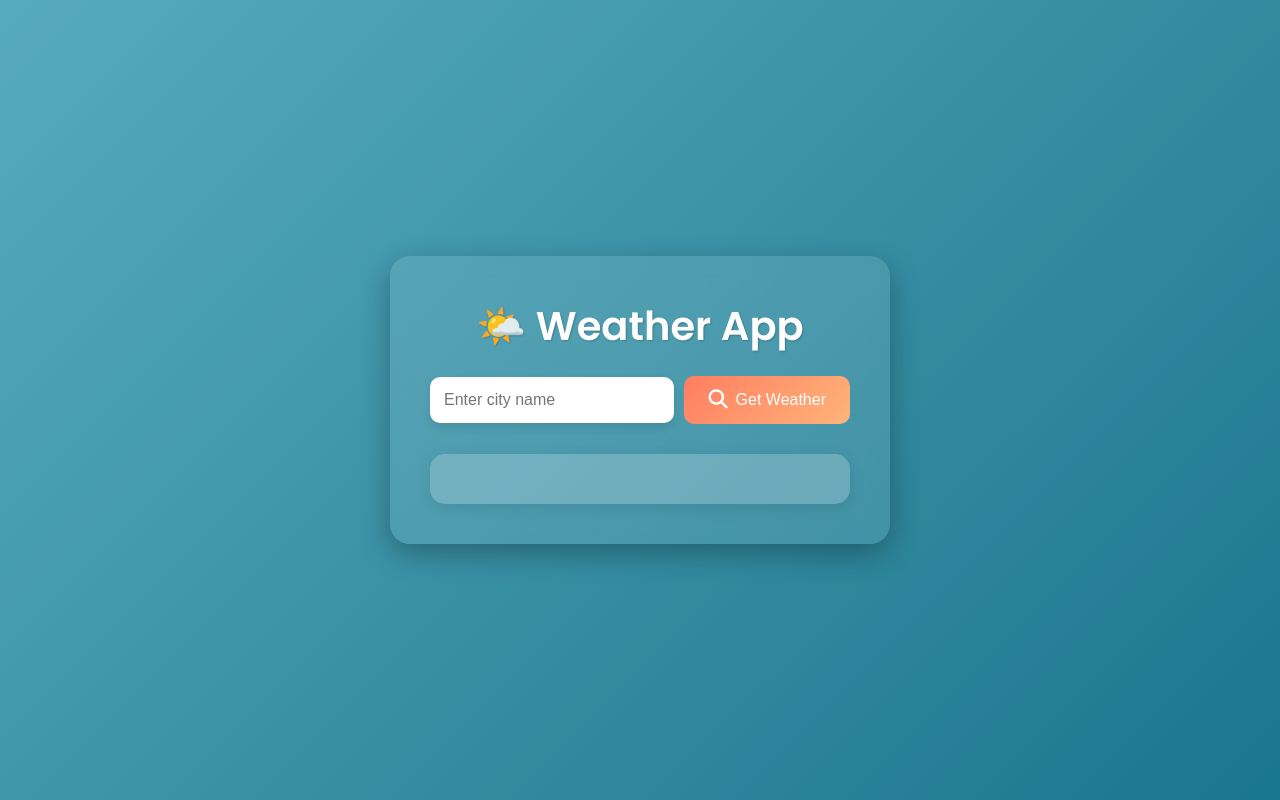
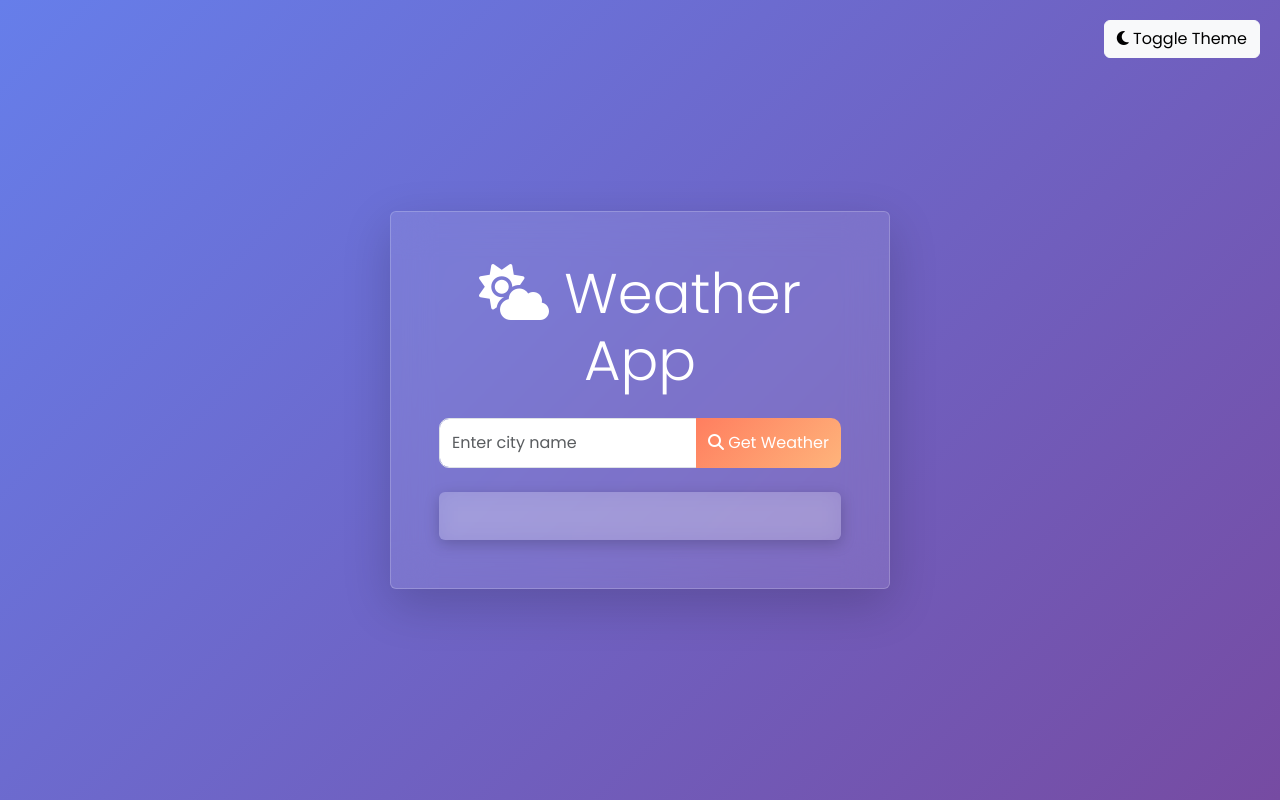
Before and after one commit to AronWiz/weather, a plain HTML site: page index.html in a window 1280 px wide. Drawn offline with nearby package versions, Linux system fonts and the light colour scheme.

Commit message:
Added a toggle button to change themes

```diff
--- a/index.html
+++ b/index.html
@@ -4,22 +4,48 @@
   <meta charset="UTF-8">
   <meta name="viewport" content="width=device-width, initial-scale=1.0">
   <title>Weather App</title>
+
+  <!-- Bootstrap CSS -->
+  <link href="https://cdn.jsdelivr.net/npm/bootstrap@5.3.3/dist/css/bootstrap.min.css" rel="stylesheet">
+
+  <!-- Google Fonts -->
+  <link href="https://fonts.googleapis.com/css2?family=Poppins:wght@300;400;600&display=swap" rel="stylesheet">
+
+  <!-- Font Awesome Icons -->
+  <link rel="stylesheet" href="https://cdnjs.cloudflare.com/ajax/libs/font-awesome/6.4.0/css/all.min.css">
+
+  <!-- Custom CSS -->
   <link rel="stylesheet" href="styles.css">
-  <link href="https://fonts.googleapis.com/css2?family=Poppins:wght@300;400;600&display=swap" rel="stylesheet">
-  <link rel="icon" href="https://cdn-icons-png.flaticon.com/512/869/869869.png">
-
-  <script src="https://kit.fontawesome.com/a076d05399.js" crossorigin="anonymous"></script>
 </head>
 <body>
-  <div class="background-overlay"></div>
-  <div class="container">
-    <h1>🌤️ Weather App</h1>
-    <div class="input-section">
-      <input type="text" id="city" placeholder="Enter city name">
-      <button id="getWeather"><i class="fas fa-search"></i> Get Weather</button>
+  <div class="theme-toggle">
+    <button id="themeButton" class="btn btn-light">
+      <i class="fas fa-moon"></i> Toggle Theme
+    </button>
+  </div>
+
+  <div class="container d-flex justify-content-center align-items-center vh-100">
+    <div class="app-container p-5 rounded shadow-lg">
+      <h1 class="mb-4 display-4 text-center"><i class="fas fa-cloud-sun"></i> Weather App</h1>
+
+      <div class="input-group mb-4">
+        <input type="text" id="city" class="form-control" placeholder="Enter city name">
+        <button id="getWeather" class="btn btn-primary">
+          <i class="fas fa-search"></i> Get Weather
+        </button>
+      </div>
+
+      <div id="loading" class="text-center my-4 d-none">
+        <div class="spinner-border text-primary" role="status">
+          <span class="visually-hidden">Loading...</span>
+        </div>
+      </div>
+
+      <div id="weatherResult" class="weather-info text-center p-4 rounded"></div>
     </div>
-    <div id="weatherResult" class="weather-info"></div>
   </div>
+
+  <!-- Custom JavaScript -->
   <script src="script.js"></script>
 </body>
 </html>
--- a/script.js
+++ b/script.js
@@ -1,33 +1,48 @@
-const apiKey = '3be53ea06057413d2c7c3c9a29db4e07'; // Replace with your OpenWeatherMap API key
+const apiKey = 'YOUR_API_KEY_HERE'; // Replace with your valid API key
 
 document.getElementById('getWeather').addEventListener('click', () => {
-  const city = document.getElementById('city').value;
+  const city = document.getElementById('city').value.trim();
+  const loadingIndicator = document.getElementById('loading');
+  const weatherResult = document.getElementById('weatherResult');
+
   if (!city) {
-    alert('Please enter a city name');
+    alert('Please enter a city name.');
     return;
   }
 
+  loadingIndicator.classList.remove('d-none');
+  weatherResult.innerHTML = '';
+
   fetch(`https://api.openweathermap.org/data/2.5/weather?q=${city}&units=metric&appid=${apiKey}`)
-    .then(response => response.json())
+    .then(response => {
+      if (!response.ok) {
+        throw new Error('City not found');
+      }
+      return response.json();
+    })
     .then(data => {
-      if (data.cod !== 200) {
-        document.getElementById('weatherResult').innerHTML = `<p>${data.message}</p>`;
-        return;
-      }
-
       const { name } = data;
       const { temp, humidity } = data.main;
-      const { description } = data.weather[0];
+      const { description, icon } = data.weather[0];
 
-      document.getElementById('weatherResult').innerHTML = `
-        <h2>${name}</h2>
-        <p>Temperature: ${temp} °C</p>
-        <p>Humidity: ${humidity}%</p>
-        <p>Weather: ${description.charAt(0).toUpperCase() + description.slice(1)}</p>
+      weatherResult.innerHTML = `
+        <h2 class="mb-3">${name}</h2>
+        <img src="https://openweathermap.org/img/wn/${icon}@2x.png" alt="${description}" class="mb-3">
+        <p><strong>Temperature:</strong> ${temp} °C</p>
+        <p><strong>Humidity:</strong> ${humidity}%</p>
+        <p><strong>Weather:</strong> ${description.charAt(0).toUpperCase() + description.slice(1)}</p>
       `;
     })
     .catch(error => {
       console.error('Error:', error);
-      document.getElementById('weatherResult').innerHTML = `<p>Something went wrong. Please try again later.</p>`;
+      weatherResult.innerHTML = `<p class="text-danger">City not found or an error occurred.</p>`;
+    })
+    .finally(() => {
+      loadingIndicator.classList.add('d-none');
     });
 });
+
+// Theme Toggle
+document.getElementById('themeButton').addEventListener('click', () => {
+  document.body.classList.toggle('dark');
+});
--- a/styles.css
+++ b/styles.css
@@ -1,111 +1,79 @@
+/* Import Google Font */
 @import url('https://fonts.googleapis.com/css2?family=Poppins:wght@300;400;600&display=swap');
 
-* {
+/* Global Styles */
+body {
+  font-family: 'Poppins', sans-serif;
+  background: linear-gradient(135deg, #667eea, #764ba2);
   margin: 0;
   padding: 0;
-  box-sizing: border-box;
+  height: 100vh;
+  transition: background 0.5s ease;
+  color: #fff;
 }
 
-body {
-  font-family: 'Poppins', sans-serif;
-  background: linear-gradient(135deg, #6dd5ed, #2193b0);
-  height: 100vh;
-  display: flex;
-  justify-content: center;
-  align-items: center;
-  position: relative;
-  color: #fff;
-  text-shadow: 1px 1px 2px rgba(0, 0, 0, 0.2);
+/* Theme Toggle Button */
+.theme-toggle {
+  position: absolute;
+  top: 20px;
+  right: 20px;
+  z-index: 10;
 }
 
-/* Background overlay for subtle contrast */
-.background-overlay {
-  position: absolute;
-  top: 0;
-  left: 0;
+/* App Container */
+.app-container {
+  background: rgba(255, 255, 255, 0.1);
+  backdrop-filter: blur(20px);
+  border: 1px solid rgba(255, 255, 255, 0.2);
+  border-radius: 20px;
   width: 100%;
-  height: 100%;
-  background: rgba(0, 0, 0, 0.2);
-  z-index: 0;
+  max-width: 500px;
+  box-shadow: 0 8px 20px rgba(0, 0, 0, 0.3);
+  transition: all 0.5s ease;
 }
 
-.container {
-  background: rgba(255, 255, 255, 0.1);
-  padding: 40px;
-  border-radius: 20px;
-  box-shadow: 0 10px 30px rgba(0, 0, 0, 0.3);
-  text-align: center;
-  max-width: 500px;
-  width: 100%;
-  position: relative;
-  z-index: 1;
-  backdrop-filter: blur(10px);
-  animation: fadeIn 1s ease-in-out;
+/* Input Group */
+.input-group input {
+  font-size: 1rem;
+  padding: 12px;
+  border-radius: 10px 0 0 10px;
 }
 
-h1 {
-  font-weight: 600;
-  font-size: 2.5rem;
-  margin-bottom: 20px;
-}
-
-/* Input and button section styling */
-.input-section {
-  display: flex;
-  justify-content: space-between;
-  align-items: center;
-  margin-bottom: 25px;
-}
-
-input[type="text"] {
-  flex: 1;
-  padding: 14px;
-  border: none;
-  border-radius: 10px;
+.input-group button {
   font-size: 1rem;
-  margin-right: 10px;
-  box-shadow: 0 4px 10px rgba(0, 0, 0, 0.1);
-  transition: box-shadow 0.3s ease;
-}
-
-input[type="text"]:focus {
-  outline: none;
-  box-shadow: 0 0 12px rgba(255, 255, 255, 0.6);
-}
-
-button {
-  padding: 14px 24px;
   background: linear-gradient(135deg, #ff7e5f, #feb47b);
   color: #fff;
   border: none;
-  border-radius: 10px;
-  font-size: 1rem;
-  cursor: pointer;
-  transition: transform 0.2s, background 0.3s;
-  display: flex;
-  align-items: center;
-  gap: 8px;
+  border-radius: 0 10px 10px 0;
+  transition: transform 0.2s ease, box-shadow 0.3s ease;
 }
 
-button i {
-  font-size: 1.2rem;
+.input-group button:hover {
+  transform: scale(1.05);
+  box-shadow: 0 4px 15px rgba(255, 126, 95, 0.5);
 }
 
-button:hover {
-  background: linear-gradient(135deg, #feb47b, #ff7e5f);
-  transform: scale(1.05);
+/* Weather Info */
+.weather-info {
+  background: rgba(255, 255, 255, 0.2);
+  backdrop-filter: blur(10px);
+  font-size: 1.2rem;
+  border-radius: 10px;
+  box-shadow: 0 4px 15px rgba(0, 0, 0, 0.2);
+  transition: all 0.5s ease;
 }
 
-/* Weather info display styling */
-.weather-info {
-  margin-top: 30px;
-  background: rgba(255, 255, 255, 0.2);
-  padding: 25px;
-  border-radius: 15px;
-  box-shadow: 0 4px 15px rgba(0, 0, 0, 0.1);
-  animation: slideIn 0.8s ease-in-out;
+/* Dark Mode */
+body.dark {
+  background: linear-gradient(135deg, #232526, #414345);
+  color: #e0e0e0;
 }
 
-.weather-info h2 {
-  font-size: 2re
+body.dark .app-container {
+  background: rgba(0, 0, 0, 0.5);
+  border: 1px solid rgba(255, 255, 255, 0.1);
 }
+
+body.dark .btn-primary {
+  background: linear-gradient(135deg, #ff416c, #ff4b2b);
+}
```
